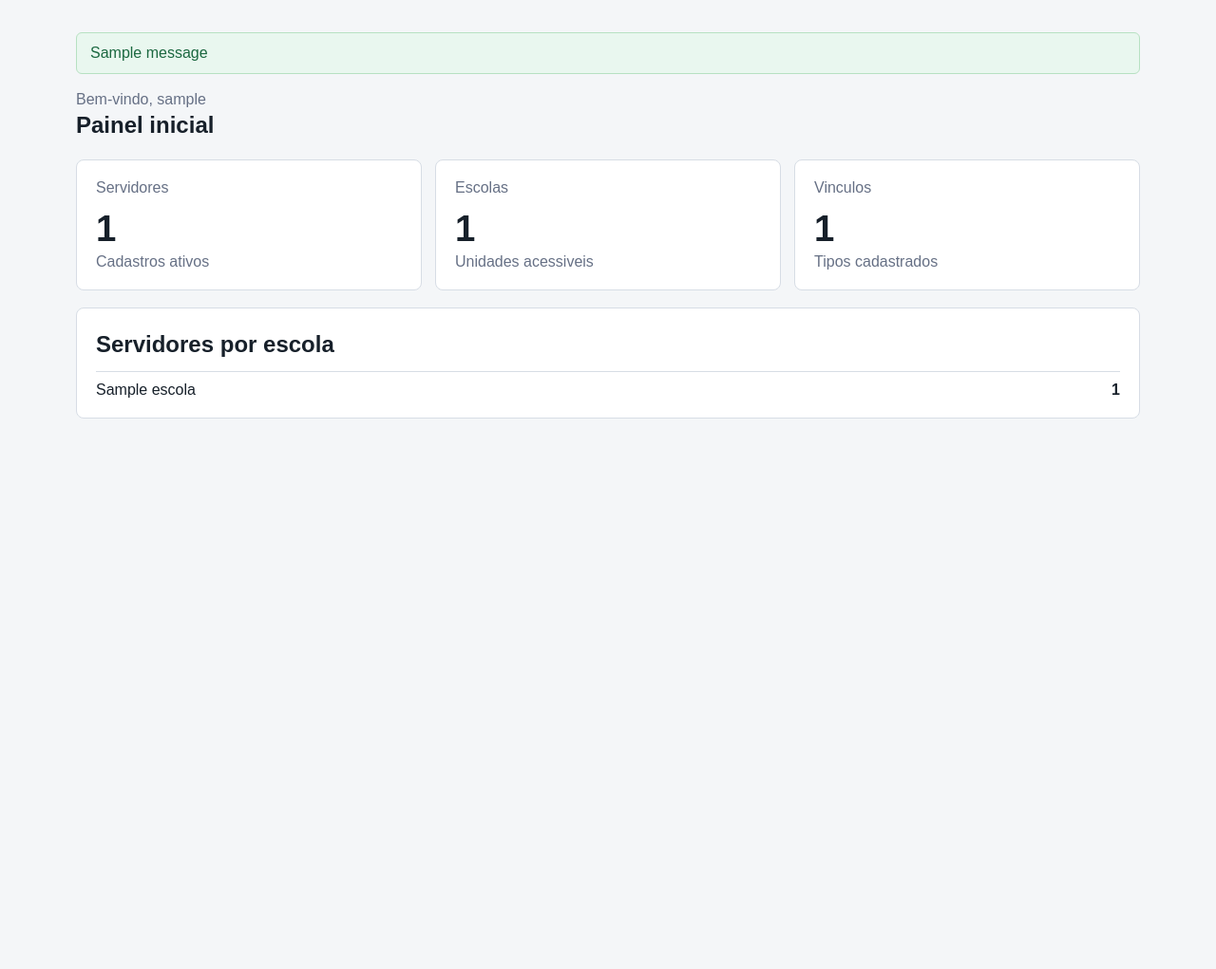
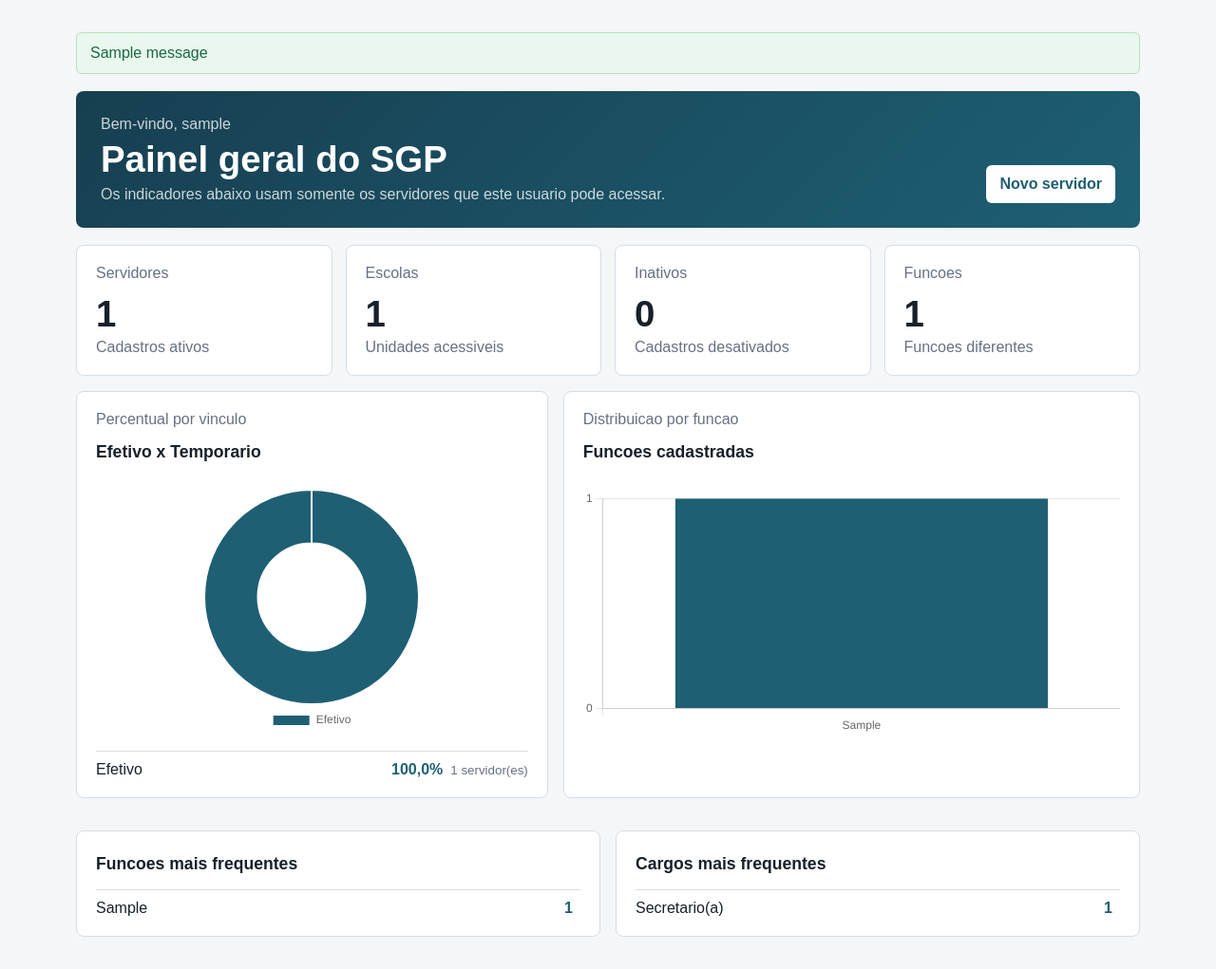
Before and after one commit to TioHashi/SGP, a Django app: page /dashboard/ in a window 1280 px wide. Shown: the part 64-1085 px from the top of the page at 95% size. Before the commit the page ends 505 px from the top, so only its background shows below. Run offline with Django 5.2, Linux system fonts and the light colour scheme; a user stored in the database is signed in; tables that the repository leaves empty hold one stand-in row (values such as "Sample post"); one stand-in notice (Sample message) is shown.

Commit message:
Amplia dashboard e acoes de servidores

```diff
--- a/config/urls.py
+++ b/config/urls.py
@@ -26,6 +26,7 @@ from core.views import (
     servidor_criar,
     servidor_editar,
     servidor_lista,
+    servidor_transferir,
 )
 
 urlpatterns = [
@@ -36,6 +37,7 @@ urlpatterns = [
     path('servidores/', servidor_lista, name='servidor_lista'),
     path('servidores/novo/', servidor_criar, name='servidor_criar'),
     path('servidores/<int:pk>/editar/', servidor_editar, name='servidor_editar'),
+    path('servidores/<int:pk>/transferir/', servidor_transferir, name='servidor_transferir'),
     path('folha/', folha_selecionar, name='folha_selecionar'),
     path('folha/<str:mes>/<str:ano>/', folha_mensal, name='folha_mensal'),
     path('relatorios/', relatorios, name='relatorios'),
--- a/core/views.py
+++ b/core/views.py
@@ -3,7 +3,7 @@ from django.contrib import messages
 from django.db.models import Count, Max
 from django.shortcuts import get_object_or_404, redirect, render
 
-from .forms import FolhaFiltroForm, ServidorForm
+from .forms import FolhaFiltroForm, ServidorForm, TransferirServidorForm
 from .models import Escola, Frequencia, Servidor
 
 
@@ -27,18 +27,70 @@ def servidores_permitidos(user):
 @login_required
 def dashboard(request):
     servidores = servidores_permitidos(request.user)
+    servidores_ativos = servidores.filter(ativo=True)
     escolas = Escola.objects.filter(ativa=True)
+    escola_atual = None
     if not request.user.is_superuser:
-        escola = escola_do_usuario(request.user)
-        escolas = escolas.filter(pk=escola.pk) if escola else escolas.none()
+        escola_atual = escola_do_usuario(request.user)
+        escolas = escolas.filter(pk=escola_atual.pk) if escola_atual else escolas.none()
 
     cards = [
-        {'label': 'Servidores', 'value': servidores.filter(ativo=True).count(), 'hint': 'Cadastros ativos'},
+        {'label': 'Servidores', 'value': servidores_ativos.count(), 'hint': 'Cadastros ativos'},
         {'label': 'Escolas', 'value': escolas.count(), 'hint': 'Unidades acessiveis'},
-        {'label': 'Vinculos', 'value': servidores.values('vinculo').exclude(vinculo='').distinct().count(), 'hint': 'Tipos cadastrados'},
+        {'label': 'Inativos', 'value': servidores.filter(ativo=False).count(), 'hint': 'Cadastros desativados'},
+        {'label': 'Funcoes', 'value': servidores.values('funcao').exclude(funcao='').distinct().count(), 'hint': 'Funcoes diferentes'},
     ]
-    por_escola = servidores.values('escola__nome').annotate(total=Count('id')).order_by('escola__nome')
-    return render(request, 'core/dashboard.html', {'cards': cards, 'por_escola': por_escola})
+    vinculos = list(
+        servidores_ativos
+        .values('vinculo')
+        .annotate(total=Count('id'))
+        .order_by('vinculo')
+    )
+    funcoes = list(
+        servidores_ativos
+        .values('funcao')
+        .exclude(funcao='')
+        .annotate(total=Count('id'))
+        .order_by('-total', 'funcao')[:10]
+    )
+    cargos = list(
+        servidores_ativos
+        .values('cargo')
+        .exclude(cargo='')
+        .annotate(total=Count('id'))
+        .order_by('-total', 'cargo')[:6]
+    )
+
+    total_vinculos = sum(item['total'] for item in vinculos) or 1
+    vinculo_resumo = [
+        {
+            'label': item['vinculo'] or 'Nao informado',
+            'total': item['total'],
+            'percentual': round((item['total'] / total_vinculos) * 100, 1),
+        }
+        for item in vinculos
+    ]
+
+    dashboard_data = {
+        'vinculos': {
+            'labels': [item['label'] for item in vinculo_resumo],
+            'data': [item['total'] for item in vinculo_resumo],
+        },
+        'funcoes': {
+            'labels': [item['funcao'] or 'Nao informado' for item in funcoes],
+            'data': [item['total'] for item in funcoes],
+        },
+    }
+
+    contexto = {
+        'cards': cards,
+        'escola_atual': escola_atual,
+        'vinculo_resumo': vinculo_resumo,
+        'funcoes': funcoes,
+        'cargos': cargos,
+        'dashboard_data': dashboard_data,
+    }
+    return render(request, 'core/dashboard.html', contexto)
 
 
 @login_required
@@ -69,6 +121,24 @@ def servidor_editar(request, pk):
         messages.success(request, 'Servidor atualizado com sucesso.')
         return redirect('servidor_lista')
     return render(request, 'core/servidor_form.html', {'form': form, 'titulo': 'Editar servidor'})
+
+
+@login_required
+def servidor_transferir(request, pk):
+    if not request.user.is_superuser:
+        messages.error(request, 'Apenas o superusuario pode transferir servidores entre escolas.')
+        return redirect('servidor_lista')
+
+    servidor = get_object_or_404(Servidor.objects.select_related('escola'), pk=pk)
+    form = TransferirServidorForm(request.POST or None, servidor=servidor)
+    if request.method == 'POST' and form.is_valid():
+        origem = servidor.escola
+        servidor.escola = form.cleaned_data['escola_destino']
+        servidor.save(update_fields=['escola', 'atualizado_em'])
+        messages.success(request, f'{servidor.nome} transferido de {origem.nome} para {servidor.escola.nome}.')
+        return redirect('servidor_lista')
+
+    return render(request, 'core/servidor_transferir.html', {'form': form, 'servidor': servidor})
 
 
 @login_required
--- a/static/css/app.css
+++ b/static/css/app.css
@@ -177,6 +177,39 @@ a {
   gap: 14px;
 }
 
+.dashboard-hero {
+  align-items: end;
+  background: linear-gradient(135deg, #173f50, #1e5f74);
+  border-radius: 8px;
+  color: #fff;
+  display: flex;
+  justify-content: space-between;
+  gap: 18px;
+  margin-bottom: 18px;
+  padding: 26px;
+}
+
+.dashboard-hero p,
+.dashboard-hero span {
+  color: rgba(255, 255, 255, 0.78);
+  margin: 0;
+}
+
+.dashboard-hero h1 {
+  font-size: clamp(1.7rem, 3vw, 2.6rem);
+  margin: 6px 0;
+}
+
+.dashboard-hero .primary-link {
+  background: #fff;
+  color: var(--brand);
+  flex: 0 0 auto;
+}
+
+.dashboard-cards {
+  grid-template-columns: repeat(4, minmax(0, 1fr));
+}
+
 .metric-card,
 .work-panel {
   background: var(--panel);
@@ -199,6 +232,79 @@ a {
   margin-top: 18px;
 }
 
+.dashboard-layout {
+  display: grid;
+  gap: 16px;
+  grid-template-columns: minmax(0, 0.9fr) minmax(0, 1.1fr);
+  margin-top: 16px;
+}
+
+.dashboard-layout-secondary {
+  grid-template-columns: repeat(2, minmax(0, 1fr));
+}
+
+.chart-panel-app {
+  background: var(--panel);
+  border: 1px solid var(--line);
+  border-radius: 8px;
+  padding: 20px;
+}
+
+.panel-heading {
+  align-items: center;
+  display: flex;
+  justify-content: space-between;
+  gap: 12px;
+  margin-bottom: 14px;
+}
+
+.panel-heading p {
+  color: var(--muted);
+  margin: 0;
+}
+
+.panel-heading h2,
+.work-panel h2 {
+  font-size: 1.1rem;
+}
+
+.chart-box {
+  height: 260px;
+  margin: 0 auto;
+  max-width: 360px;
+  position: relative;
+}
+
+.chart-box-wide {
+  max-width: none;
+}
+
+.percentage-list,
+.rank-list {
+  display: grid;
+  gap: 10px;
+  margin-top: 16px;
+}
+
+.percentage-list div,
+.rank-list div {
+  align-items: center;
+  border-top: 1px solid var(--line);
+  display: grid;
+  gap: 8px;
+  grid-template-columns: 1fr auto auto;
+  padding-top: 10px;
+}
+
+.percentage-list strong,
+.rank-list strong {
+  color: var(--brand);
+}
+
+.percentage-list small {
+  color: var(--muted);
+}
+
 .messages {
   margin-bottom: 18px;
 }
--- a/templates/core/base.html
+++ b/templates/core/base.html
@@ -26,7 +26,7 @@
     {% if messages %}
       <div class="messages">
         {% for message in messages %}
-          <p class="message">{{ message }}</p>
+          <p class="message {{ message.tags }}">{{ message }}</p>
         {% endfor %}
       </div>
     {% endif %}
--- a/templates/core/dashboard.html
+++ b/templates/core/dashboard.html
@@ -3,12 +3,18 @@
 {% block title %}SGP - Inicio{% endblock %}
 
 {% block content %}
-  <section class="page-heading">
-    <p>Bem-vindo, {{ request.user.username }}</p>
-    <h1>Painel inicial</h1>
+  {{ dashboard_data|json_script:'dashboard-data' }}
+
+  <section class="dashboard-hero">
+    <div>
+      <p>Bem-vindo, {{ request.user.username }}</p>
+      <h1>{% if escola_atual %}{{ escola_atual.nome }}{% else %}Painel geral do SGP{% endif %}</h1>
+      <span>Os indicadores abaixo usam somente os servidores que este usuario pode acessar.</span>
+    </div>
+    <a class="primary-link" href="{% url 'servidor_criar' %}">Novo servidor</a>
   </section>
 
-  <section class="card-grid">
+  <section class="card-grid dashboard-cards">
     {% for card in cards %}
       <article class="metric-card">
         <span>{{ card.label }}</span>
@@ -18,21 +24,107 @@
     {% endfor %}
   </section>
 
-  <section class="work-panel">
-    <div>
-      <h2>Servidores por escola</h2>
-      {% if por_escola %}
-        <div class="simple-table">
-          {% for item in por_escola %}
+  <section class="dashboard-layout">
+    <article class="chart-panel-app">
+      <div class="panel-heading">
+        <div>
+          <p>Percentual por vinculo</p>
+          <h2>Efetivo x Temporario</h2>
+        </div>
+      </div>
+      <div class="chart-box">
+        <canvas id="vinculoChart"></canvas>
+      </div>
+      <div class="percentage-list">
+        {% for item in vinculo_resumo %}
+          <div>
+            <span>{{ item.label }}</span>
+            <strong>{{ item.percentual }}%</strong>
+            <small>{{ item.total }} servidor(es)</small>
+          </div>
+        {% empty %}
+          <p>Nenhum vinculo cadastrado.</p>
+        {% endfor %}
+      </div>
+    </article>
+
+    <article class="chart-panel-app">
+      <div class="panel-heading">
+        <div>
+          <p>Distribuicao por funcao</p>
+          <h2>Funcoes cadastradas</h2>
+        </div>
+      </div>
+      <div class="chart-box chart-box-wide">
+        <canvas id="funcaoChart"></canvas>
+      </div>
+    </article>
+  </section>
+
+  <section class="dashboard-layout dashboard-layout-secondary">
+    <article class="work-panel">
+      <h2>Funcoes mais frequentes</h2>
+      {% if funcoes %}
+        <div class="rank-list">
+          {% for item in funcoes %}
             <div>
-              <span>{{ item.escola__nome }}</span>
+              <span>{{ item.funcao }}</span>
               <strong>{{ item.total }}</strong>
             </div>
           {% endfor %}
         </div>
       {% else %}
-        <p>Nenhum servidor cadastrado ainda.</p>
+        <p>Nenhuma funcao cadastrada.</p>
       {% endif %}
-    </div>
+    </article>
+
+    <article class="work-panel">
+      <h2>Cargos mais frequentes</h2>
+      {% if cargos %}
+        <div class="rank-list">
+          {% for item in cargos %}
+            <div>
+              <span>{{ item.cargo }}</span>
+              <strong>{{ item.total }}</strong>
+            </div>
+          {% endfor %}
+        </div>
+      {% else %}
+        <p>Nenhum cargo cadastrado.</p>
+      {% endif %}
+    </article>
   </section>
+
+  <script src="https://cdn.jsdelivr.net/npm/chart.js"></script>
+  <script>
+    const dashboardData = JSON.parse(document.getElementById('dashboard-data').textContent);
+    const colors = ['#1e5f74', '#c93d3d', '#f2c94c', '#2f9e44', '#6f42c1', '#f08c00'];
+
+    new Chart(document.getElementById('vinculoChart'), {
+      type: 'doughnut',
+      data: {
+        labels: dashboardData.vinculos.labels,
+        datasets: [{ data: dashboardData.vinculos.data, backgroundColor: colors }]
+      },
+      options: {
+        responsive: true,
+        maintainAspectRatio: false,
+        plugins: { legend: { position: 'bottom' } }
+      }
+    });
+
+    new Chart(document.getElementById('funcaoChart'), {
+      type: 'bar',
+      data: {
+        labels: dashboardData.funcoes.labels,
+        datasets: [{ label: 'Servidores', data: dashboardData.funcoes.data, backgroundColor: '#1e5f74' }]
+      },
+      options: {
+        responsive: true,
+        maintainAspectRatio: false,
+        scales: { y: { beginAtZero: true, ticks: { precision: 0 } } },
+        plugins: { legend: { display: false } }
+      }
+    });
+  </script>
 {% endblock %}
--- a/templates/core/relatorio_folha.html
+++ b/templates/core/relatorio_folha.html
@@ -41,6 +41,7 @@
         <col style="width: 3%;">
         <col style="width: 5%;">
         <col style="width: 15%;">
+        <col class="screen-only-col" style="width: 6%;">
       </colgroup>
       <thead>
         <tr>
@@ -53,6 +54,7 @@
           <th colspan="2">CARGA HORARIA</th>
           <th>FALTAS</th>
           <th>OBSERVACOES</th>
+          <th class="screen-only-cell">EDITAR</th>
         </tr>
       </thead>
       <tbody>
@@ -68,10 +70,11 @@
             <td class="center-cell">{% if linha.servidor.carga_horaria and linha.servidor.carga_horaria != 200 %}{{ linha.servidor.carga_horaria }}{% else %}-{% endif %}</td>
             <td>{{ linha.frequencia.faltas|default:'' }}</td>
             <td class="observation-cell">{{ linha.frequencia.get_observacoes_display|upper|default:'' }}</td>
+            <td class="screen-only-cell"><a href="{% url 'servidor_editar' linha.servidor.pk %}">Editar</a></td>
           </tr>
         {% empty %}
           <tr>
-            <td colspan="9">Nenhum servidor encontrado.</td>
+            <td colspan="11">Nenhum servidor encontrado.</td>
           </tr>
         {% endfor %}
       </tbody>
--- a/templates/core/relatorios.html
+++ b/templates/core/relatorios.html
@@ -16,6 +16,7 @@
           <th>Registros</th>
           <th>Ultima atualizacao</th>
           <th></th>
+          <th></th>
         </tr>
       </thead>
       <tbody>
@@ -25,10 +26,11 @@
             <td>{{ folha.total }}</td>
             <td>{{ folha.atualizado_em|date:'d/m/Y H:i' }}</td>
             <td><a href="{% url 'relatorio_folha' folha.mes folha.ano %}">Abrir</a></td>
+            <td><a href="{% url 'folha_mensal' folha.mes folha.ano %}">Editar folha</a></td>
           </tr>
         {% empty %}
           <tr>
-            <td colspan="4">Nenhuma folha salva ainda.</td>
+            <td colspan="5">Nenhuma folha salva ainda.</td>
           </tr>
         {% endfor %}
       </tbody>
--- a/templates/core/servidor_lista.html
+++ b/templates/core/servidor_lista.html
@@ -26,6 +26,7 @@
           <th>Vinculo</th>
           <th>Status</th>
           <th></th>
+          {% if request.user.is_superuser %}<th></th>{% endif %}
         </tr>
       </thead>
       <tbody>
@@ -37,10 +38,13 @@
             <td>{{ servidor.vinculo|default:'-' }}</td>
             <td>{% if servidor.ativo %}Ativo{% else %}Inativo{% endif %}</td>
             <td><a href="{% url 'servidor_editar' servidor.pk %}">Editar</a></td>
+            {% if request.user.is_superuser %}
+              <td><a href="{% url 'servidor_transferir' servidor.pk %}">Transferir</a></td>
+            {% endif %}
           </tr>
         {% empty %}
           <tr>
-            <td colspan="6">Nenhum servidor encontrado.</td>
+            <td colspan="7">Nenhum servidor encontrado.</td>
           </tr>
         {% endfor %}
       </tbody>
```
Also changed, not shown: other parts of static/css/app.css (+38 -1 lines), core/forms.py (+14 -1 lines), templates/core/servidor_transferir.html (added, +27 -0 lines).
